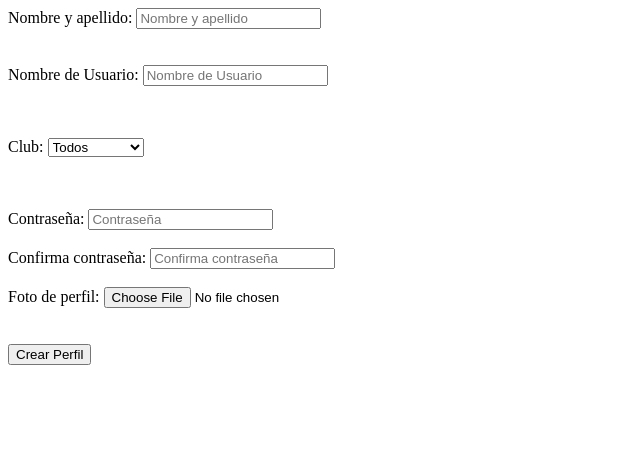
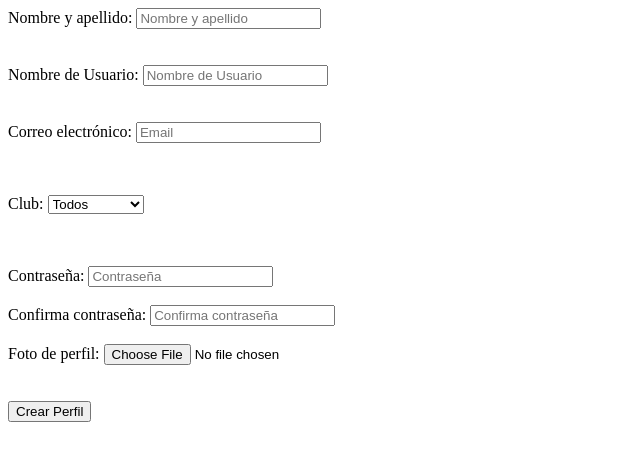
Before and after one commit to VictMan/ProyectoFIinal, a PHP site: page /register_user.php in a window 1280 px wide. Shown: the top 461 px of the page, without its empty margins (0-640 px from the left). Run offline with PHP 8.4, Linux system fonts and the light colour scheme; tables that the repository leaves empty or names only in its code hold one stand-in row (values such as "Sample post").

Commit message:
modificado formulario del socio para introducir email

```diff
--- a/src/Views/register_user.php
+++ b/src/Views/register_user.php
@@ -14,10 +14,12 @@
     $nombre = isset($_POST['nombre']) ? $_POST['nombre'] : '';
     $contraseña = isset($_POST['contraseña']) ? $_POST['contraseña'] : '';
     $userName = isset($_POST['userName']) ? $_POST['userName'] : '';
+    $email = isset($_POST['correo']) ? $_POST['correo'] : '';
     $club = isset($_POST['selectClub']) ? $_POST['selectClub'] : '';
     $nombreErr = '';
     $userNameErr = '';
     $clubErr = '';
+    $emailErr = '';
 
     function dibuja_select($nomSel, $tabla, $campo)
     {
@@ -62,14 +64,24 @@
             $clubErr = '';
         }
 
-        if (empty(trim($nombreErr)) && empty(trim($userNameErr)) && empty(trim($clubErr))) {
+        if (empty($email)) {
+            $emailErr = "Por favor, introduce tu correo electrónico";
+        } else {
+            if (!filter_var($email, FILTER_VALIDATE_EMAIL)) {
+                $emailErr = "Formato de correo inválido";
+            } else {
+                $emailErr = "";
+            }
+        }
+
+        if (empty(trim($nombreErr)) && empty(trim($userNameErr)) && empty(trim($clubErr)) && empty(trim($emailErr))) {
             $conexion = conectarBD();
 
             $foto = '';
             if (isset($_FILES['Foto']) && $_FILES['Foto']['error'] === UPLOAD_ERR_OK) {
                 $fileType = mime_content_type($_FILES['Foto']['tmp_name']);
                 if (in_array($fileType, ['image/jpeg', 'image/png', 'image/gif'])) {
-                    $Foto = basename($_FILES['Foto']['name']);
+                    $foto = basename($_FILES['Foto']['name']);
                     $uploadDir = '../../public/img/';
                     $uploadFile = $uploadDir . $foto;
 
@@ -85,7 +97,7 @@
 
             $hashedPassword = password_hash($contraseña, PASSWORD_DEFAULT);
 
-            $sql = "INSERT INTO socio (Nombre, Usuario, Contraseña, `Cuota Pagada`, `Último pago`, `Próximo pago`, Club, Foto) VALUES ('$nombre', '$userName', '$hashedPassword', 'false', '', '', '$club', '$foto')";
+            $sql = "INSERT INTO socio (Nombre, Usuario, Contraseña, `Cuota Pagada`, `Último pago`, `Próximo pago`, Club, Foto, Email) VALUES ('$nombre', '$userName', '$hashedPassword', 'false', '', '', '$club', '$foto', '$email')";
             if ($conexion->query($sql) === true) {
                 header('Location: ./login.php');
                 echo "Registro insertado correctamente.";
@@ -138,6 +150,12 @@
         <span class="error"><?php echo $userNameErr; ?></span>
         <br><br>
 
+        <label>Correo electrónico:</label>
+        <input type="email" id="correo" name="correo" placeholder="Email" value="<?php echo $email ?>">
+        <br>
+        <span class="error"><?php echo $emailErr; ?></span>
+        <br><br>
+
         <p>Club: <?php echo dibuja_select("selectClub", "Club", "nombre") ?></p>
         <span class="error"><?php echo $clubErr; ?></span>
 
```
